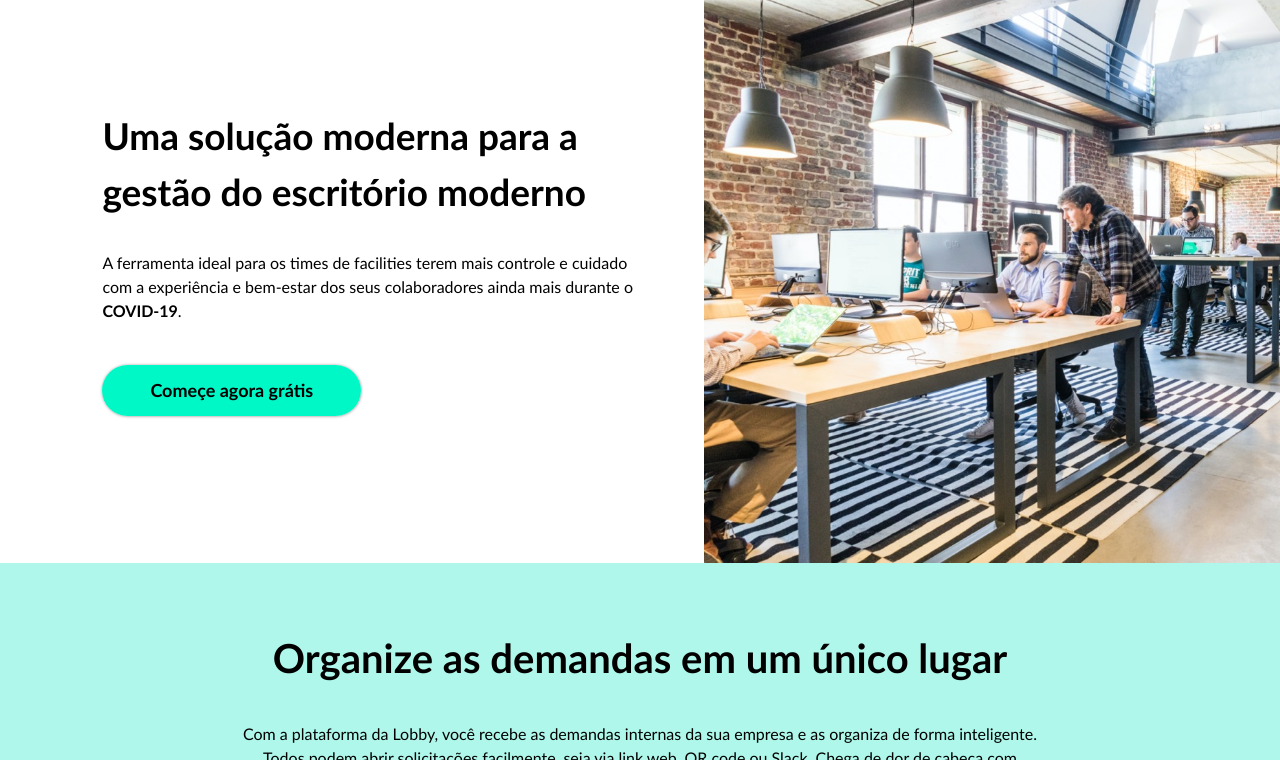
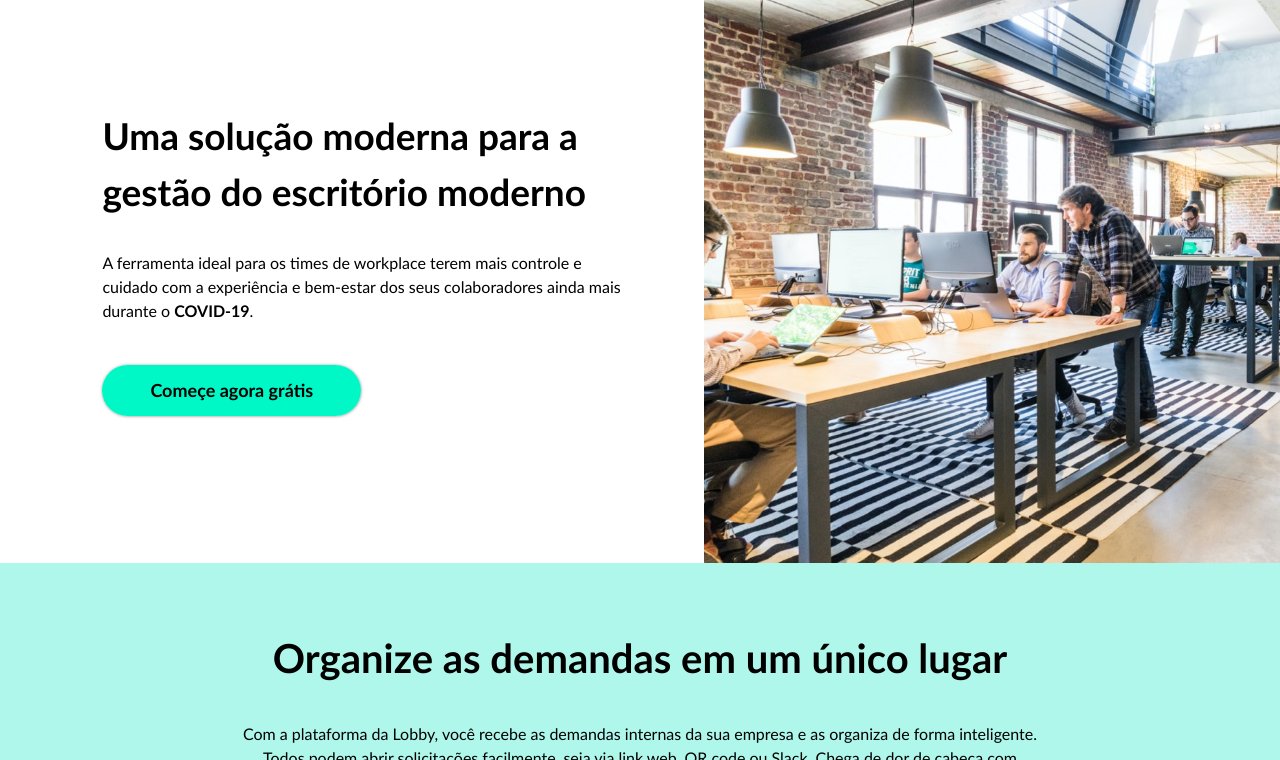
Before and after one commit to lobby-tech/lobby.tech, a Jekyll site: the page built from index.html, in a window 1280 px wide and 900 px high, cut to the strip 140-900 px from the top of the window. Built offline with Jekyll 4.4.1, drawn with Linux system fonts in a browser that asks for light colours.

Commit message:
Changed text

```diff
--- a/index.html
+++ b/index.html
@@ -1,6 +1,6 @@
 ---
 title: Lobby - Uma solução moderna para a gestão do escritório moderno
-description: A ferramenta ideal para os times de facilities das empresas e seus colaboradores
+description: A ferramenta ideal para os times de workplace das empresas e seus colaboradores
 layout: home
 ---
 <header>
@@ -19,7 +19,7 @@ layout: home
     <div class="billboard__content">
       <h1 class="billboard_title">Uma solução moderna para a gestão do escritório moderno</h1>
       <p>
-        A ferramenta ideal para os times de facilities terem mais controle e cuidado com a experiência e bem-estar dos seus colaboradores ainda mais durante o <b>COVID-19</b>.
+        A ferramenta ideal para os times de workplace terem mais controle e cuidado com a experiência e bem-estar dos seus colaboradores ainda mais durante o <b>COVID-19</b>.
       </p>
       <a
         rel="noopener"
```
